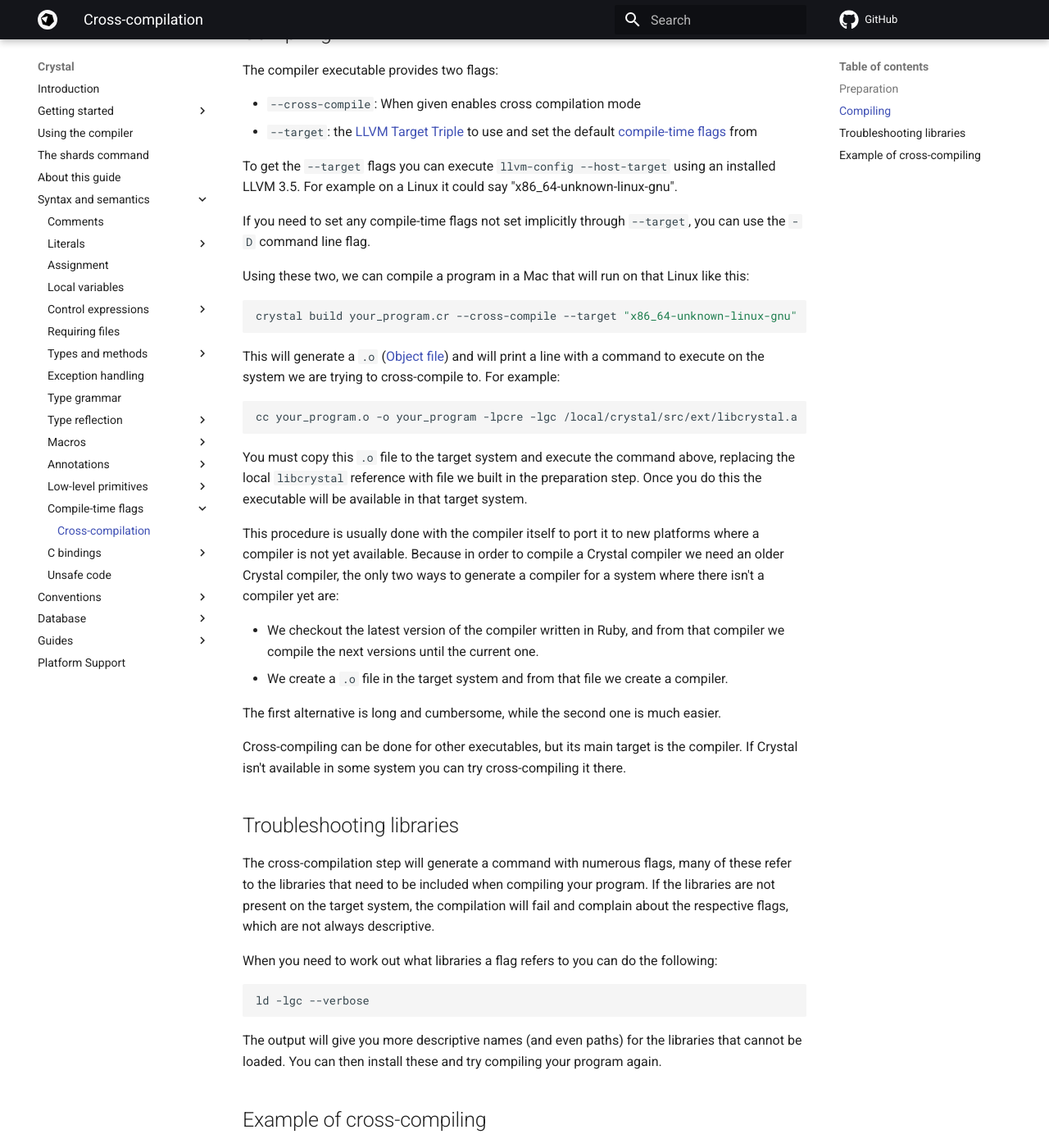
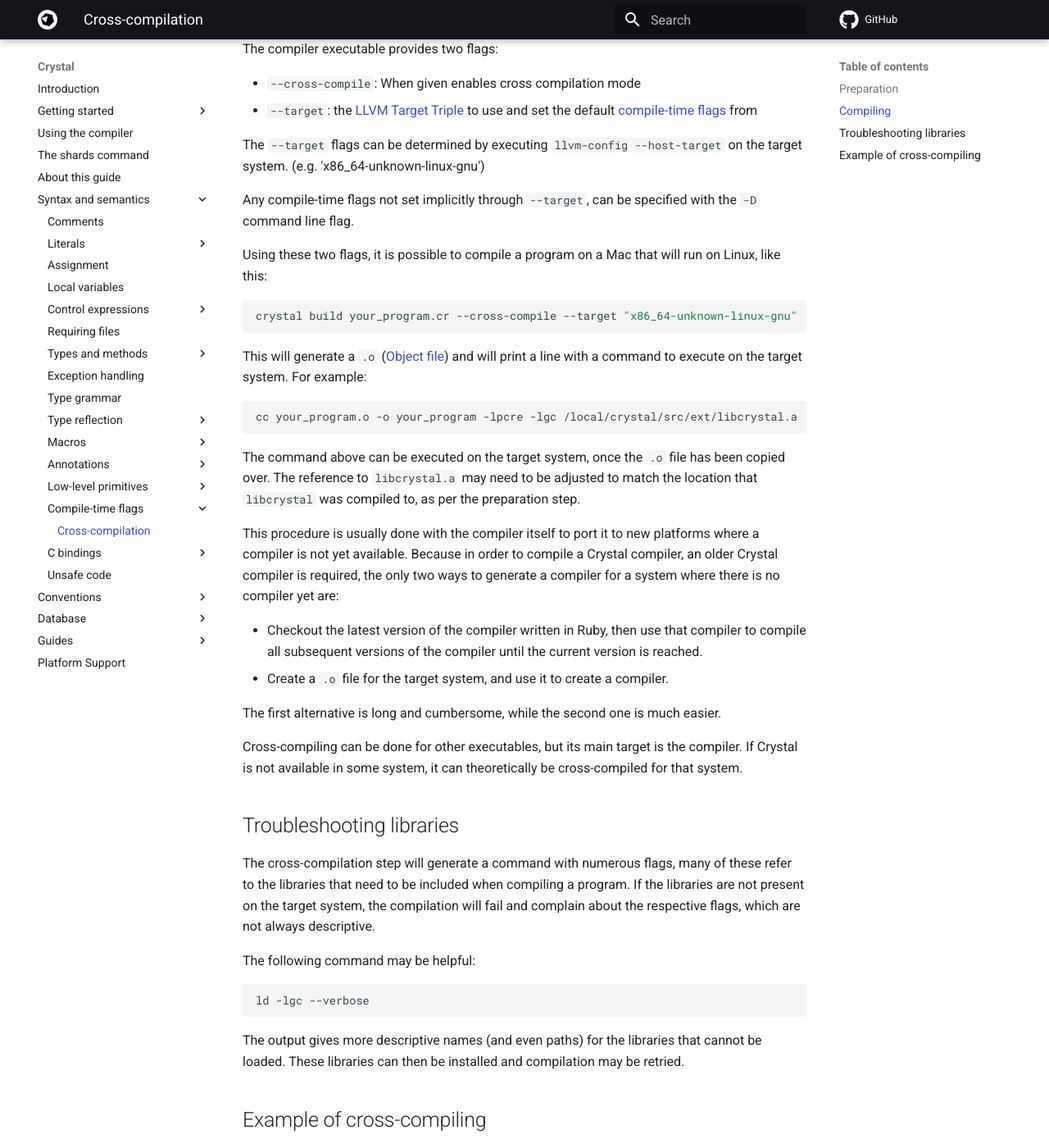
Before and after one commit to crystal-lang/crystal-book, an MkDocs documentation site: the page built from docs/syntax_and_semantics/cross-compilation.md, in a window 1280 px wide and 1400 px high, scrolled down 484 px. Shown: the whole window at 82% size. Built offline with MkDocs 1.6.1 and Material for MkDocs 9.7.7, drawn with Linux system fonts in a browser that asks for light colours; comment, search, counter and statistics services are not loaded; some of the changed text lies outside the part shown.

Commit message:
Change address, use imperatives.

````diff
--- a/docs/syntax_and_semantics/cross-compilation.md
+++ b/docs/syntax_and_semantics/cross-compilation.md
@@ -4,13 +4,13 @@ Crystal supports a basic form of [cross compilation](http://en.wikipedia.org/wik
 
 ## Preparation
 
-Cross-compilation will depend on `libcrystal` being present on the target system, so we need to build it by:
-* Downloading Crystal source code on the target machine.
-* Installing the LLVM/compiler toolchain. (Eg. `sudo apt-get install clang` on Ubuntu)
-* Installing the [required libraries](https://github.com/crystal-lang/crystal/wiki/All-required-libraries) for building Crystal.
-* Running `make deps` in the source directory.
+Cross-compilation will depend on `libcrystal` being present on the target system.  It can be built by following these steps:
+* Download the Crystal source code on the target machine.
+* Install the LLVM/compiler toolchain. (e.g. `sudo apt-get install clang` on Ubuntu)
+* Install the [required libraries](https://github.com/crystal-lang/crystal/wiki/All-required-libraries) for building Crystal.
+* Run `make deps` in the source directory.
 
-Now when we compile Crystal programs on the target system we can refer to `crystal/src/ext/libcrystal.a`.
+These steps will produce `libcrystal.a` within the `ext/src/` directory.
 
 
 ## Compiling
@@ -20,45 +20,45 @@ The compiler executable provides two flags:
 * `--cross-compile`: When given enables cross compilation mode
 * `--target`: the [LLVM Target Triple](http://llvm.org/docs/LangRef.html#target-triple) to use and set the default [compile-time flags](compile_time_flags.md) from
 
-To get the `--target` flags you can execute `llvm-config --host-target` using an installed LLVM 3.5. For example on a Linux it could say "x86_64-unknown-linux-gnu".
+The `--target` flags can be determined by executing `llvm-config --host-target` on the target system. (e.g. 'x86_64-unknown-linux-gnu')
 
-If you need to set any compile-time flags not set implicitly through `--target`, you can use the `-D` command line flag.
+Any compile-time flags not set implicitly through `--target`, can be specified with the `-D` command line flag.
 
-Using these two, we can compile a program in a Mac that will run on that Linux like this:
+Using these two flags, it is possible to compile a program on a Mac that will run on Linux, like this:
 
 ```bash
 crystal build your_program.cr --cross-compile --target "x86_64-unknown-linux-gnu"
 ```
 
-This will generate a `.o` ([Object file](http://en.wikipedia.org/wiki/Object_file)) and will print a line with a command to execute on the system we are trying to cross-compile to. For example:
+This will generate a `.o` ([Object file](http://en.wikipedia.org/wiki/Object_file)) and will print a line with a command to execute on the target system. For example:
 
 ```bash
 cc your_program.o -o your_program -lpcre -lgc /local/crystal/src/ext/libcrystal.a
 ```
 
-You must copy this `.o` file to the target system and execute the command above, replacing the local `libcrystal` reference with file we built in the preparation step.  Once you do this the executable will be available in that target system.
+The command above can be executed on the target system, once the `.o` file has been copied over.  The reference to `libcrystal.a` may need to be adjusted to match the location that `libcrystal` was compiled to, as per the preparation step.
 
-This procedure is usually done with the compiler itself to port it to new platforms where a compiler is not yet available. Because in order to compile a Crystal compiler we need an older Crystal compiler, the only two ways to generate a compiler for a system where there isn't a compiler yet are:
+This procedure is usually done with the compiler itself to port it to new platforms where a compiler is not yet available. Because in order to compile a Crystal compiler, an older Crystal compiler is required, the only two ways to generate a compiler for a system where there is no compiler yet are:
 
-* We checkout the latest version of the compiler written in Ruby, and from that compiler we compile the next versions until the current one.
-* We create a `.o` file in the target system and from that file we create a compiler.
+* Checkout the latest version of the compiler written in Ruby, then use that compiler to compile all subsequent versions of the compiler until the current version is reached.
+* Create a `.o` file for the target system, and use it to create a compiler.
 
 The first alternative is long and cumbersome, while the second one is much easier.
 
-Cross-compiling can be done for other executables, but its main target is the compiler. If Crystal isn't available in some system you can try cross-compiling it there.
+Cross-compiling can be done for other executables, but its main target is the compiler. If Crystal is not available in some system, it can theoretically be cross-compiled for that system.
 
 ## Troubleshooting libraries
 
-The cross-compilation step will generate a command with numerous flags, many of these refer to the libraries that need to be included when compiling your program.
+The cross-compilation step will generate a command with numerous flags, many of these refer to the libraries that need to be included when compiling a program.
 If the libraries are not present on the target system, the compilation will fail and complain about the respective flags, which are not always descriptive.
 
-When you need to work out what libraries a flag refers to you can do the following:
+The following command may be helpful:
 
 ```bash
 ld -lgc --verbose
 ```
 
-The output will give you more descriptive names (and even paths) for the libraries that cannot be loaded.  You can then install these and try compiling your program again.
+The output gives more descriptive names (and even paths) for the libraries that cannot be loaded.  These libraries can then be installed and compilation may be retried.
 
 ## Example of cross-compiling
 
````
